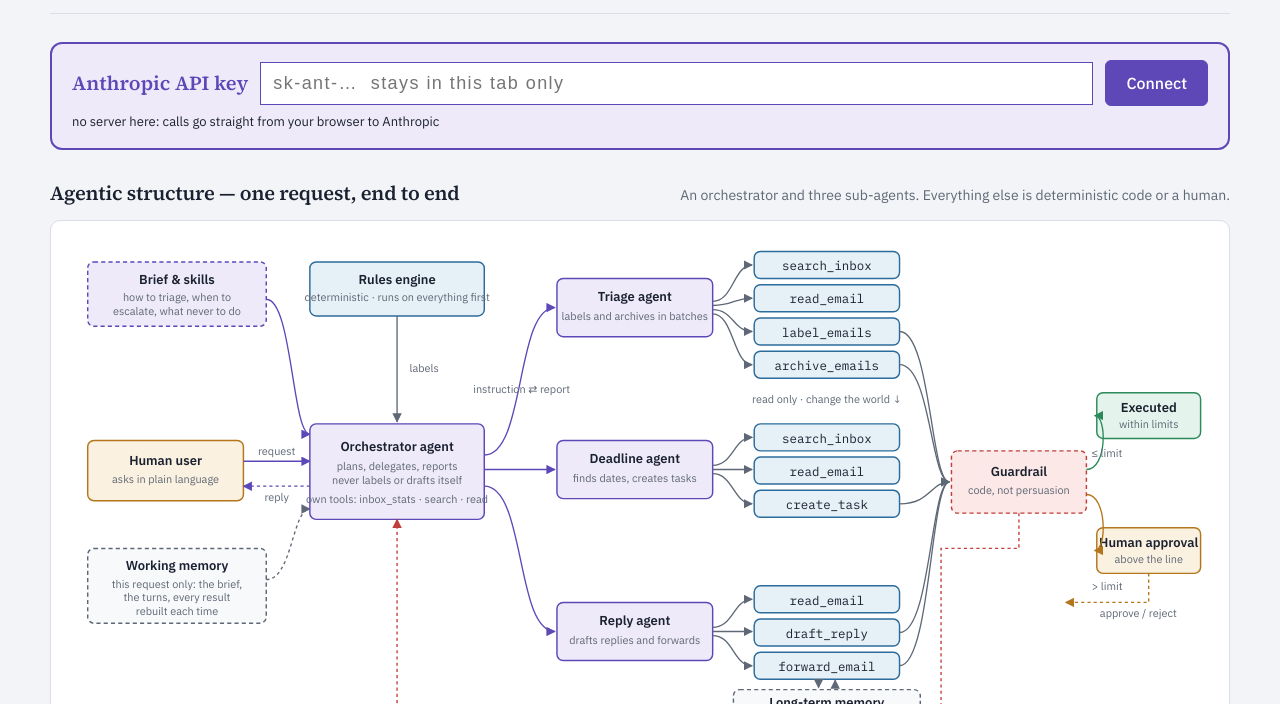
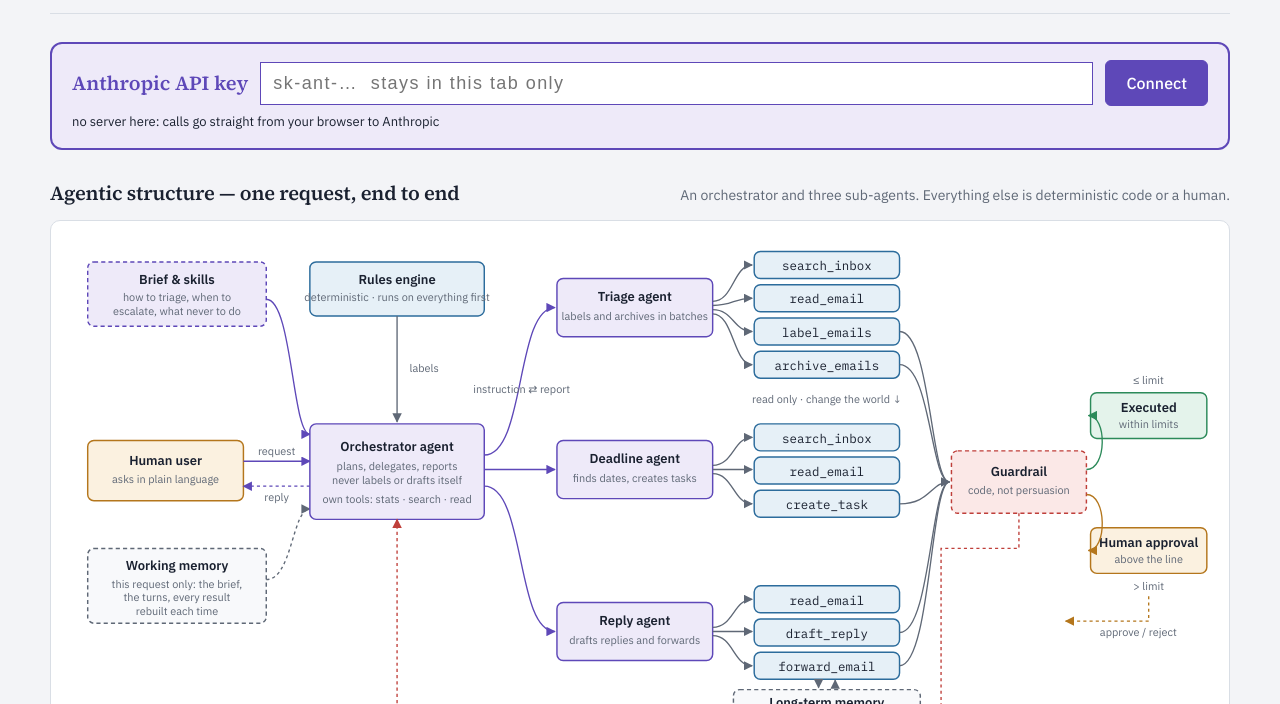
Before and after one commit to drestrepoa/Claudecode, a website: page inbox-agent.html in a window 1280 px wide. Shown: the part 96-800 px from the top of the page. Drawn offline with Linux system fonts and the light colour scheme; no server answers.

Commit message:
Diagram: clear the return path and the outcome labels
Co-Authored-By: Claude Fable 5.1 <noreply@anthropic.com>
Claude-Session: https://claude.ai/code/session_013LaU8KutyVc6GAVj7UGghE

```diff
--- a/inbox-agent.html
+++ b/inbox-agent.html
@@ -256,7 +256,7 @@ footer{color:var(--muted);font-size:12.5px;max-width:90ch;border-top:1px solid v
 <section>
   <div class="sec-head"><h2>Agentic structure — one request, end to end</h2><p>An orchestrator and three sub-agents. Everything else is deterministic code or a human.</p></div>
   <div class="panel pad diagram">
-    <svg viewBox="0 0 1100 480" role="img" aria-label="Diagram: the human user asks the orchestrator agent; a brief and skills and a rules engine feed it; it delegates to a triage agent, a deadline agent and a reply agent, each with its own tools; tools that change the world pass a coded guardrail that executes, asks the human, or returns an error; the inbox is the long-term memory reached only through tools.">
+    <svg viewBox="0 0 1100 500" role="img" aria-label="Diagram: the human user asks the orchestrator agent; a brief and skills and a rules engine feed it; it delegates to a triage agent, a deadline agent and a reply agent, each with its own tools; tools that change the world pass a coded guardrail that executes, asks the human, or returns an error; the inbox is the long-term memory reached only through tools.">
       <defs>
         <marker id="ar" viewBox="0 0 10 10" refX="9" refY="5" markerWidth="7" markerHeight="7" orient="auto-start-reverse"><path d="M0,0 L10,5 L0,10 z" fill="var(--muted)"/></marker>
         <marker id="ar-ok" viewBox="0 0 10 10" refX="9" refY="5" markerWidth="7" markerHeight="7" orient="auto-start-reverse"><path d="M0,0 L10,5 L0,10 z" fill="var(--ok)"/></marker>
@@ -276,7 +276,7 @@ footer{color:var(--muted);font-size:12.5px;max-width:90ch;border-top:1px solid v
       <g class="n-det"><rect x="232" y="24" width="168" height="52"/><text x="316" y="45" text-anchor="middle" font-weight="600">Rules engine</text><text x="316" y="62" text-anchor="middle" class="small">deterministic · runs on everything first</text></g>
       <path class="edge" d="M316 76 V178" marker-end="url(#ar)"/><text x="328" y="130" class="small">labels</text>
       <!-- orchestrator -->
-      <g class="n-agent"><rect x="232" y="180" width="168" height="92"/><text x="316" y="206" text-anchor="middle" font-weight="600">Orchestrator agent</text><text x="316" y="224" text-anchor="middle" class="small">plans, delegates, reports</text><text x="316" y="238" text-anchor="middle" class="small">never labels or drafts itself</text><text x="316" y="256" text-anchor="middle" class="small">own tools: inbox_stats · search · read</text></g>
+      <g class="n-agent"><rect x="232" y="180" width="168" height="92"/><text x="316" y="206" text-anchor="middle" font-weight="600">Orchestrator agent</text><text x="316" y="224" text-anchor="middle" class="small">plans, delegates, reports</text><text x="316" y="238" text-anchor="middle" class="small">never labels or drafts itself</text><text x="316" y="256" text-anchor="middle" class="small">own tools: stats · search · read</text></g>
       <!-- sub-agents -->
       <g class="n-agent"><rect x="470" y="40" width="150" height="56"/><text x="545" y="62" text-anchor="middle" font-weight="600">Triage agent</text><text x="545" y="80" text-anchor="middle" class="small">labels and archives in batches</text></g>
       <g class="n-agent"><rect x="470" y="196" width="150" height="56"/><text x="545" y="218" text-anchor="middle" font-weight="600">Deadline agent</text><text x="545" y="236" text-anchor="middle" class="small">finds dates, creates tasks</text></g>
@@ -303,16 +303,16 @@ footer{color:var(--muted);font-size:12.5px;max-width:90ch;border-top:1px solid v
       <!-- guardrail and outcomes -->
       <g class="n-guard"><rect x="850" y="206" width="130" height="60"/><text x="915" y="230" text-anchor="middle" font-weight="600">Guardrail</text><text x="915" y="248" text-anchor="middle" class="small">code, not persuasion</text></g>
       <path class="edge" d="M800 91 C830 91 830 236 848 236" marker-end="url(#ar)"/><path class="edge" d="M800 123 C830 123 830 236 848 236"/><path class="edge" d="M800 257 C830 257 830 236 848 236"/><path class="edge" d="M800 381 C830 381 830 236 848 236"/><path class="edge" d="M800 413 C830 413 830 236 848 236"/>
-      <g class="n-ok"><rect x="990" y="150" width="100" height="44"/><text x="1040" y="169" text-anchor="middle" font-weight="600">Executed</text><text x="1040" y="184" text-anchor="middle" class="small">within limits</text></g>
-      <g class="n-human"><rect x="990" y="280" width="100" height="44"/><text x="1040" y="299" text-anchor="middle" font-weight="600">Human approval</text><text x="1040" y="314" text-anchor="middle" class="small">above the line</text></g>
-      <path class="edge ok" d="M980 224 C1000 224 1000 172 988 172" marker-end="url(#ar-ok)"/><text x="1000" y="212" text-anchor="middle" class="small">≤ limit</text>
-      <path class="edge human" d="M980 248 C1000 248 1000 302 988 302" marker-end="url(#ar-h)"/><text x="1000" y="340" text-anchor="middle" class="small">&gt; limit</text>
-      <path class="edge human result" d="M1040 324 V352 H960" marker-end="url(#ar-h)"/><text x="1030" y="366" text-anchor="middle" class="small">approve / reject</text>
+      <g class="n-ok"><rect x="984" y="150" width="112" height="44"/><text x="1040" y="169" text-anchor="middle" font-weight="600">Executed</text><text x="1040" y="184" text-anchor="middle" class="small">within limits</text></g>
+      <g class="n-human"><rect x="984" y="280" width="112" height="44"/><text x="1040" y="299" text-anchor="middle" font-weight="600">Human approval</text><text x="1040" y="314" text-anchor="middle" class="small">above the line</text></g>
+      <path class="edge ok" d="M980 224 C1000 224 1000 172 982 172" marker-end="url(#ar-ok)"/><text x="1040" y="142" text-anchor="middle" class="small">≤ limit</text>
+      <path class="edge human" d="M980 248 C1000 248 1000 302 982 302" marker-end="url(#ar-h)"/><text x="1040" y="340" text-anchor="middle" class="small">&gt; limit</text>
+      <path class="edge human result" d="M1040 346 V370 H960" marker-end="url(#ar-h)"/><text x="1030" y="384" text-anchor="middle" class="small">approve / reject</text>
       <!-- long-term memory -->
       <g class="n-mem"><rect x="640" y="436" width="180" height="40"/><text x="730" y="453" text-anchor="middle" font-weight="600">Long-term memory</text><text x="730" y="468" text-anchor="middle" class="small">the inbox itself · only through tools</text></g>
       <path class="edge" d="M722 426 V434" marker-end="url(#ar)"/><path class="edge result" d="M738 434 V427" marker-end="url(#ar)"/>
       <!-- return path -->
-      <path class="edge guard result" d="M915 266 V300 H840 V460 H316 V272" marker-end="url(#ar-g)"/><text x="470" y="472" text-anchor="middle" class="small" style="fill:var(--guard)">blocked or rejected ⇢ tool error to the sub-agent, which reports it up</text>
+      <path class="edge guard result" d="M915 266 V300 H840 V490 H316 V272" marker-end="url(#ar-g)"/><text x="330" y="484" text-anchor="middle" class="small" style="fill:var(--guard)">blocked or rejected ⇢ tool error to the sub-agent, which reports it up</text>
     </svg>
     <div class="legend" style="margin-top:10px">
       <span><i class="sw det"></i>deterministic</span><span><i class="sw agent"></i>agent (orchestrator and sub-agents)</span><span><i class="sw skill"></i>brief &amp; skills</span><span><i class="sw mem"></i>memory</span><span><i class="sw human"></i>human</span><span><i class="sw guard"></i>guardrail</span><span><i class="sw ok"></i>executed</span>
```
Also changed, not shown: site/index.html (+8 -8 lines), src/inbox-agent.src.html (+8 -8 lines).
